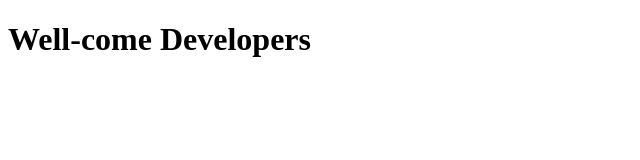
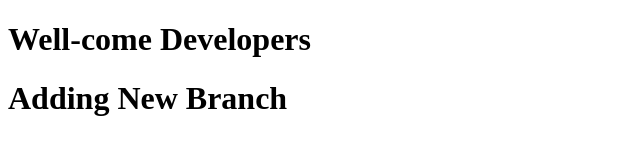
Before and after one commit to amarjadhavdev/Localrepo, a plain HTML site: page index.html in a window 1280 px wide. Shown: the whole page, without its empty margins (0-640 px from the left). Drawn offline with Linux system fonts and the light colour scheme.

Commit message:
add new feature

```diff
--- a/index.html
+++ b/index.html
@@ -7,5 +7,6 @@
 </head>
 <body>
     <h1>Well-come Developers</h1>
+    <h1>Adding New Branch</h1>
 </body>
 </html>
```
